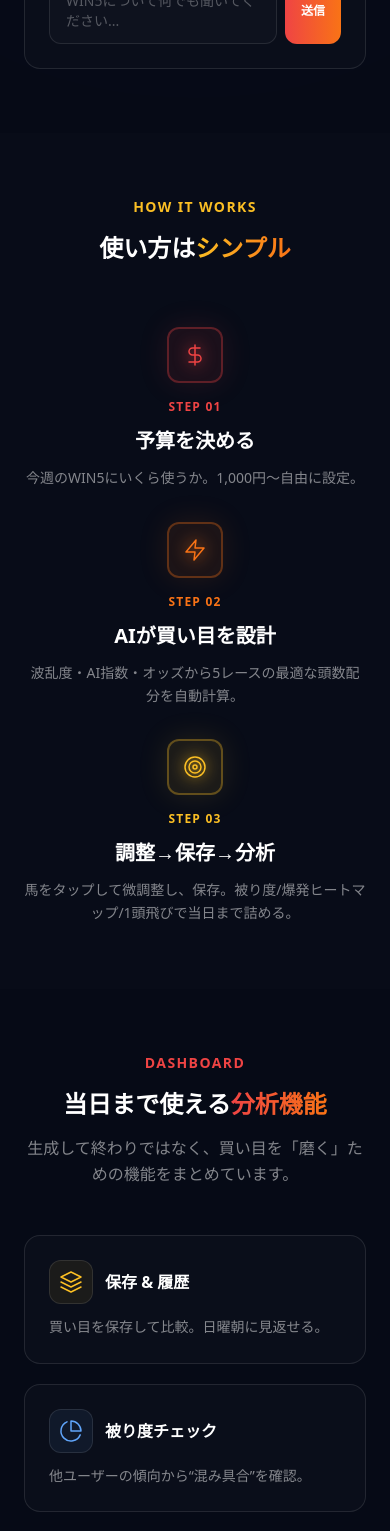
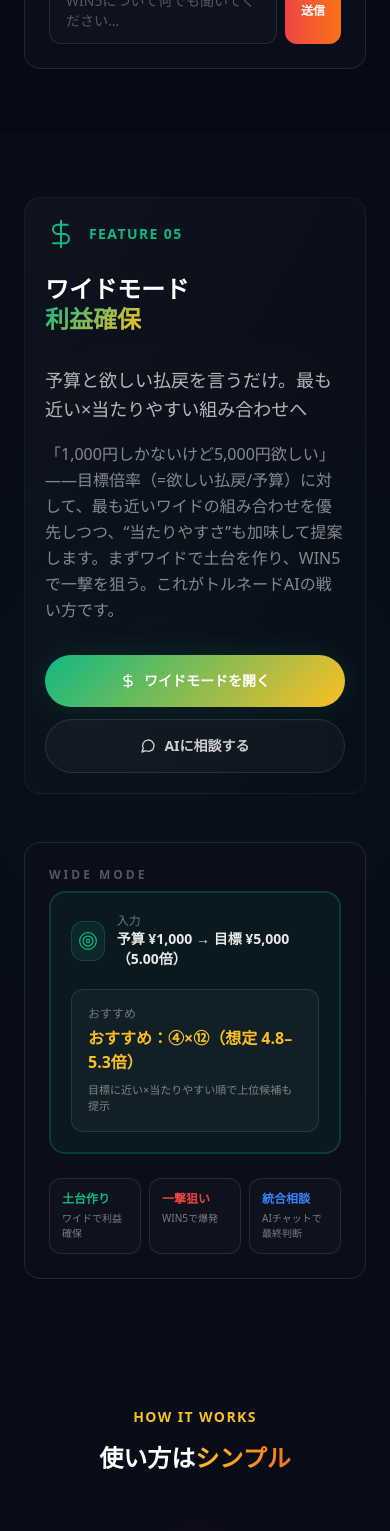
Before and after one commit to jinjinsansan/tornadofront, a Next.js app: page / in a window 390 px wide. Shown: the part 4500-6031 px from the top of the page. Built offline with nearby package versions, Linux system fonts and the light colour scheme.

Commit message:
Promote wide mode on landing page
\nCo-authored-by: factory-droid[bot] <138933559+factory-droid[bot]@users.noreply.github.com>

```diff
--- a/src/app/page.tsx
+++ b/src/app/page.tsx
@@ -73,6 +73,20 @@ const features = [
       { role: "ai", text: "いいですね。波乱度的にR3とR5を広げて、堅いR2は1頭に絞るのがベストです。48点の組み合わせでご提案しますね。" },
     ],
   },
+  {
+    tag: "Feature 05",
+    icon: DollarSign,
+    color: "#10b981",
+    title: "ワイドモード",
+    titleHighlight: "利益確保",
+    subtitle: "予算と欲しい払戻を言うだけ。最も近い×当たりやすい組み合わせへ",
+    desc: "「1,000円しかないけど5,000円欲しい」——目標倍率（=欲しい払戻/予算）に対して、最も近いワイドの組み合わせを優先しつつ、“当たりやすさ”も加味して提案します。まずワイドで土台を作り、WIN5で一撃を狙う。これがトルネードAIの戦い方です。",
+    wideMock: {
+      input: "予算 ¥1,000 → 目標 ¥5,000（5.00倍）",
+      best: "おすすめ：④×⑫（想定 4.8–5.3倍）",
+      note: "目標に近い×当たりやすい順で上位候補も提示",
+    },
+  },
 ];
 
 export default function Home() {
@@ -88,6 +102,7 @@ export default function Home() {
           </div>
           <nav className="flex items-center gap-3 sm:gap-5">
             <Link href="/dashboard" className="hidden sm:inline text-sm text-white/50 hover:text-white transition">ダッシュボード</Link>
+            <Link href="/wide" className="hidden sm:inline text-sm text-white/50 hover:text-white transition">ワイドモード</Link>
             <Link
               href="/login"
               className="text-sm px-5 py-2.5 bg-gradient-to-r from-tornado-accent to-tornado-orange text-white font-bold rounded-full hover:opacity-90 transition"
@@ -441,6 +456,86 @@ export default function Home() {
           </div>
         </section>
 
+        {/* ━━━ Feature 05: ワイドモード ━━━ */}
+        <section className="relative py-16 sm:py-28 lg:py-36" style={{ background: "#080c18" }}>
+          <div className="absolute left-1/2 top-1/2 -z-0 h-[500px] w-[500px] -translate-x-1/2 -translate-y-1/2 rounded-full opacity-[0.04] blur-[150px]" style={{ background: features[4].color }} />
+          <div className="mx-auto max-w-6xl px-6">
+            <div className="grid grid-cols-1 items-center gap-12 lg:grid-cols-2">
+              {/* Text */}
+              <div className="relative overflow-hidden rounded-2xl sm:rounded-[2rem] border border-white/5 bg-gradient-to-br from-white/[0.03] to-transparent p-5 sm:p-8 backdrop-blur-sm md:p-12">
+                <div className="mb-6 flex items-center gap-3">
+                  <DollarSign className="h-8 w-8 sm:h-12 sm:w-12" style={{ color: features[4].color }} strokeWidth={1.5} />
+                  <span className="text-sm font-bold tracking-widest uppercase" style={{ color: features[4].color }}>Feature 05</span>
+                </div>
+                <h2 className="mb-8 text-2xl font-black leading-tight sm:text-4xl lg:text-5xl">
+                  {features[4].title}
+                  <br />
+                  <span className="bg-clip-text text-transparent" style={{ backgroundImage: `linear-gradient(135deg, ${features[4].color}, #fbbf24)` }}>
+                    {features[4].titleHighlight}
+                  </span>
+                </h2>
+                <p className="text-lg font-light leading-relaxed text-white/70 md:text-xl">{features[4].subtitle}</p>
+                <p className="mt-4 text-base leading-relaxed text-white/50">{features[4].desc}</p>
+
+                <div className="mt-8 flex flex-col sm:flex-row gap-3">
+                  <Link
+                    href="/wide"
+                    className="inline-flex items-center justify-center gap-2 rounded-full px-7 py-4 text-sm font-bold text-white transition-all hover:opacity-90 active:scale-95"
+                    style={{
+                      background: `linear-gradient(135deg, ${features[4].color}, #fbbf24)`,
+                      boxShadow: `0 0 30px ${features[4].color}25`,
+                    }}
+                  >
+                    <DollarSign className="h-4 w-4" />
+                    ワイドモードを開く
+                  </Link>
+                  <Link
+                    href="/chat"
+                    className="inline-flex items-center justify-center gap-2 rounded-full px-7 py-4 text-sm font-bold text-white/80 border border-white/10 bg-white/[0.03] hover:bg-white/[0.05] transition"
+                  >
+                    <MessageCircle className="h-4 w-4" />
+                    AIに相談する
+                  </Link>
+                </div>
+              </div>
+
+              {/* Visual mock */}
+              <div className="relative rounded-2xl sm:rounded-[2rem] border border-white/10 bg-[#0a0e1a] p-6 sm:p-8">
+                <p className="mb-2 text-xs font-bold tracking-[0.25em] text-white/30 uppercase">Wide Mode</p>
+                <div className="rounded-2xl border-2 p-5 sm:p-7" style={{ borderColor: `${features[4].color}35`, background: `${features[4].color}10` }}>
+                  <div className="flex items-center gap-3">
+                    <div className="h-10 w-10 rounded-xl border border-white/10 flex items-center justify-center" style={{ background: `${features[4].color}18` }}>
+                      <Target className="h-5 w-5" style={{ color: features[4].color }} strokeWidth={1.5} />
+                    </div>
+                    <div className="min-w-0">
+                      <p className="text-xs text-white/40">入力</p>
+                      <p className="text-sm font-bold text-white/90">{features[4].wideMock?.input || ""}</p>
+                    </div>
+                  </div>
+                  <div className="mt-5 rounded-xl border border-white/10 bg-white/[0.03] p-4">
+                    <p className="text-xs text-white/40 mb-1">おすすめ</p>
+                    <p className="text-base font-black" style={{ color: "#fbbf24" }}>{features[4].wideMock?.best || ""}</p>
+                    <p className="mt-2 text-[11px] text-white/45">{features[4].wideMock?.note || ""}</p>
+                  </div>
+                </div>
+
+                <div className="mt-6 grid grid-cols-3 gap-2">
+                  {[
+                    { t: "土台作り", d: "ワイドで利益確保", c: "#10b981" },
+                    { t: "一撃狙い", d: "WIN5で爆発", c: "#ef4444" },
+                    { t: "統合相談", d: "AIチャットで最終判断", c: "#3b82f6" },
+                  ].map((x, i) => (
+                    <div key={i} className="rounded-xl border border-white/10 bg-white/[0.02] p-3">
+                      <p className="text-xs font-black" style={{ color: x.c }}>{x.t}</p>
+                      <p className="mt-1 text-[10px] text-white/45">{x.d}</p>
+                    </div>
+                  ))}
+                </div>
+              </div>
+            </div>
+          </div>
+        </section>
+
         {/* ━━━ How It Works ━━━ */}
         <section className="relative py-16 sm:py-28 lg:py-36" style={{ background: "#080c18" }}>
           <div className="mx-auto max-w-6xl px-6">
@@ -551,6 +646,7 @@ export default function Home() {
           <div className="flex gap-8 text-xs text-white/30">
             <Link href="/chat" className="hover:text-white transition">AIチャット</Link>
             <Link href="/dashboard" className="hover:text-white transition">ダッシュボード</Link>
+            <Link href="/wide" className="hover:text-white transition">ワイドモード</Link>
           </div>
           <p className="text-xs text-white/20">&copy; 2026 TornadoAI</p>
         </div>
```
